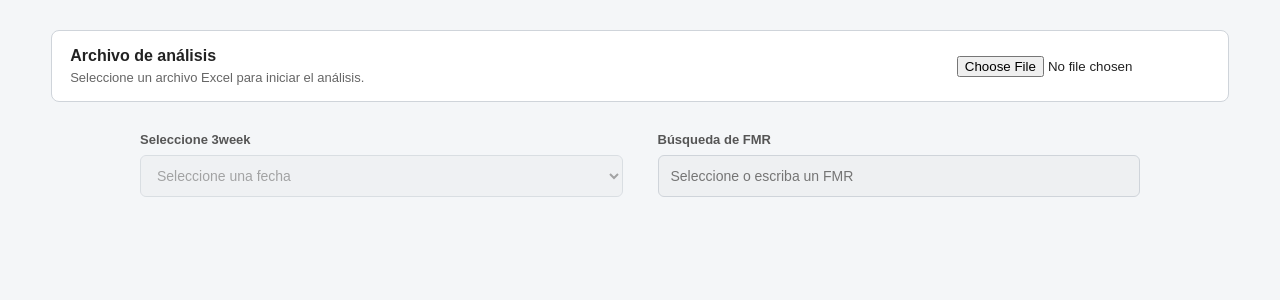
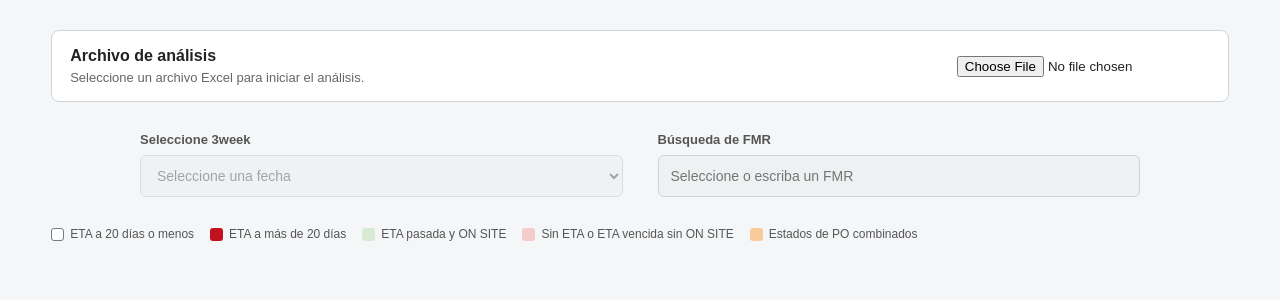
Before and after one commit to danpeq/bechtel-fmr, a Flask app: page / in a window 1280 px wide. Shown: the part 72-372 px from the top of the page. Run offline with Flask 3, Linux system fonts and the light colour scheme; some libraries are stand-ins or nearby versions.

Commit message:
Actualizar colores y formato de ETA en FMR

```diff
--- a/static/css/style.css
+++ b/static/css/style.css
@@ -592,6 +592,18 @@ header h1 {
         #e69138 !important;
 }
 
+.estado-white {
+    background-color: #fff !important;
+    border: 1px solid #727b85 !important;
+    color: #222 !important;
+}
+
+.estado-red-intense {
+    background-color: #c1121f !important;
+    border-color: #8f0b15 !important;
+    color: #fff !important;
+}
+
 /* ========================================================
    RESUMEN FMR
 ======================================================== */
@@ -951,33 +963,28 @@ header h1 {
     transform: translateY(-2px);
 }
 
-.paginacion-fmrs {
+.fmr-legend {
     display: flex;
     align-items: center;
-    justify-content: center;
-    gap: 14px;
-    margin: 0 0 22px;
+    flex-wrap: wrap;
+    gap: 8px 16px;
+    margin-top: 16px;
     color: #555;
-    font-size: 13px;
+    font-size: 12px;
 }
 
-.paginacion-fmrs[hidden] {
-    display: none;
+.fmr-legend-item {
+    display: inline-flex;
+    align-items: center;
+    gap: 6px;
 }
 
-.paginacion-fmrs button {
-    min-height: 36px;
-    padding: 7px 12px;
-    border: 1px solid #c7ccd1;
-    border-radius: 5px;
-    background: #fff;
-    color: #222;
-    cursor: pointer;
-}
-
-.paginacion-fmrs button:disabled {
-    cursor: not-allowed;
-    opacity: 0.5;
+.fmr-legend-item i {
+    display: inline-block;
+    width: 13px;
+    height: 13px;
+    flex: 0 0 13px;
+    border-radius: 3px;
 }
 
 .carga-datos {
--- a/static/js/app.js
+++ b/static/js/app.js
@@ -12,16 +12,9 @@ const estado = {
     fmrs: []
 };
 
-const FMRS_POR_PAGINA = 50;
-let paginaActualFMR = 0;
-
 const threeweekSelect = document.getElementById("threeweek-select");
 const fmrSearch = document.getElementById("fmr-search");
 const listaFMRsGeneral = document.getElementById("lista-fmrs-general");
-const paginacionFMR = document.getElementById("paginacion-fmrs");
-const paginaFMRLabel = document.getElementById("pagina-fmrs-label");
-const paginaFMRAnterior = document.getElementById("pagina-fmrs-anterior");
-const paginaFMRSiguiente = document.getElementById("pagina-fmrs-siguiente");
 const fmrOptions = document.getElementById("fmr-options");
 const infoSubsistema = document.getElementById("info-subsistema");
 const listaSubsistemas = document.getElementById("lista-subsistemas");
@@ -60,7 +53,9 @@ function fecha(valor) {
         return valor;
     }
     if (typeof valor === "number") {
-        return new Date(Date.UTC(1899, 11, 30) + valor * 86400000);
+        const resultado = new Date(1899, 11, 30);
+        resultado.setDate(resultado.getDate() + Math.floor(valor));
+        return resultado;
     }
     const valorTexto = texto(valor);
     if (!valorTexto) {
@@ -86,6 +81,21 @@ function fechaTexto(valor) {
         String(valorFecha.getMonth() + 1).padStart(2, "0"),
         valorFecha.getFullYear()
     ].join("/");
+}
+
+function formatoETA(valor) {
+    const valores = valor instanceof Date || typeof valor === "number"
+        ? [valor]
+        : texto(valor).replace(/[;\n]/g, ",").split(",").filter(Boolean);
+    const meses = ["Jan", "Feb", "Mar", "Apr", "May", "Jun", "Jul", "Aug", "Sep", "Oct", "Nov", "Dec"];
+
+    return valores.map(function(item) {
+        const valorFecha = fecha(item);
+        if (!valorFecha) {
+            return texto(item);
+        }
+        return `${meses[valorFecha.getMonth()]} ${String(valorFecha.getDate()).padStart(2, "0")} ${valorFecha.getFullYear()}`;
+    }).join(", ");
 }
 
 function limpiarFila(fila) {
@@ -157,7 +167,7 @@ function prepararDatos(workbook) {
 }
 
 function aplicarColor(elemento, color) {
-    elemento.classList.remove("estado-yellow", "estado-green", "estado-red", "estado-orange");
+    elemento.classList.remove("estado-yellow", "estado-green", "estado-red", "estado-orange", "estado-white", "estado-red-intense");
     elemento.classList.add(`estado-${color || "red"}`);
 }
 
@@ -212,7 +222,7 @@ function obtenerDatosFMR(fmr, subsistema = "") {
             status: texto(fila.STATUS),
             buyer: texto(fila.BUYER),
             expeditor: texto(fila.EXPEDITOR),
-            eta: texto(fila.ETA),
+            eta: formatoETA(fila.ETA),
             on_site: texto(fila["ON SITE"]),
             entregado: texto(fila.ENTREGADO),
             descripcion: texto(fila.DESCRIPCION),
@@ -236,8 +246,27 @@ function obtenerDatosFMR(fmr, subsistema = "") {
 }
 
 function obtenerColorFMR(datos) {
+    const hoy = new Date();
+    hoy.setHours(0, 0, 0, 0);
+    const diasFuturos = (datos.procurement || []).flatMap(function(registro) {
+        return texto(registro.eta).replace(/[;\n]/g, ",").split(",").map(fecha).filter(function(valorFecha) {
+            return valorFecha && valorFecha > hoy;
+        }).map(function(valorFecha) {
+            const fechaUTC = Date.UTC(valorFecha.getFullYear(), valorFecha.getMonth(), valorFecha.getDate());
+            const hoyUTC = Date.UTC(hoy.getFullYear(), hoy.getMonth(), hoy.getDate());
+            return Math.round((fechaUTC - hoyUTC) / 86400000);
+        });
+    });
+
+    if (diasFuturos.length) {
+        return Math.min(...diasFuturos) <= 20 ? "white" : "red-intense";
+    }
+
     const colores = [...new Set((datos.pos || []).map(function(item) { return item.color; }))];
-    return colores.length >= 2 ? "orange" : (colores[0] || "red");
+    if (colores.length >= 2) {
+        return "orange";
+    }
+    return colores[0] === "yellow" ? "red" : (colores[0] || "red");
 }
 
 function crearBoton(textoBoton, clase, color, alClick) {
@@ -254,22 +283,13 @@ function crearBoton(textoBoton, clase, color, alClick) {
 
 function cargarTodasLasFMR() {
     listaFMRsGeneral.innerHTML = "";
-    const totalPaginas = Math.max(1, Math.ceil(estado.fmrs.length / FMRS_POR_PAGINA));
-    paginaActualFMR = Math.min(paginaActualFMR, totalPaginas - 1);
-    const inicio = paginaActualFMR * FMRS_POR_PAGINA;
-
-    estado.fmrs.slice(inicio, inicio + FMRS_POR_PAGINA).forEach(function(fmr) {
+    estado.fmrs.forEach(function(fmr) {
         const datos = obtenerDatosFMR(fmr);
         listaFMRsGeneral.appendChild(crearBoton(fmr, "fmr-general-item", obtenerColorFMR(datos), function() {
             fmrSearch.value = fmr;
             buscarFMR(fmr);
         }));
     });
-
-    paginacionFMR.hidden = estado.fmrs.length <= FMRS_POR_PAGINA;
-    paginaFMRLabel.textContent = `${paginaActualFMR + 1} / ${totalPaginas}`;
-    paginaFMRAnterior.disabled = paginaActualFMR === 0;
-    paginaFMRSiguiente.disabled = paginaActualFMR >= totalPaginas - 1;
 }
 
 function cargar3Week() {
@@ -479,7 +499,6 @@ async function procesarArchivoLocal(contenido, nombre, guardar = true) {
         const workbook = XLSX.read(contenido, { type: "array", cellDates: true });
         prepararDatos(workbook);
         estado.cargado = true;
-        paginaActualFMR = 0;
         threeweekSelect.disabled = false;
         fmrSearch.disabled = false;
         estadoCarga.textContent = `${nombre} cargado. El análisis se ejecuta en el navegador.`;
@@ -524,8 +543,6 @@ async function restaurarWorkbookLocal() {
     }
 }
 
-restaurarWorkbookLocal();
-
 threeweekSelect.addEventListener("change", function() {
     threeweekSeleccionado = this.value.trim();
     if (!threeweekSeleccionado) {
@@ -549,16 +566,4 @@ fmrSearch.addEventListener("change", function() {
     buscarFMR(this.value);
 });
 
-paginaFMRAnterior.addEventListener("click", function() {
-    if (paginaActualFMR > 0) {
-        paginaActualFMR -= 1;
-        cargarTodasLasFMR();
-    }
-});
-
-paginaFMRSiguiente.addEventListener("click", function() {
-    if ((paginaActualFMR + 1) * FMRS_POR_PAGINA < estado.fmrs.length) {
-        paginaActualFMR += 1;
-        cargarTodasLasFMR();
-    }
-});
+restaurarWorkbookLocal();
--- a/templates/index.html
+++ b/templates/index.html
@@ -127,17 +127,19 @@
 
     </div>
 
+        <div class="fmr-legend" aria-label="Leyenda de colores de FMR">
+            <span class="fmr-legend-item"><i class="estado-white"></i>ETA a 20 días o menos</span>
+            <span class="fmr-legend-item"><i class="estado-red-intense"></i>ETA a más de 20 días</span>
+            <span class="fmr-legend-item"><i class="estado-green"></i>ETA pasada y ON SITE</span>
+            <span class="fmr-legend-item"><i class="estado-red"></i>Sin ETA o ETA vencida sin ON SITE</span>
+            <span class="fmr-legend-item"><i class="estado-orange"></i>Estados de PO combinados</span>
+        </div>
+
         <div
             id="lista-fmrs-general"
             class="fmrs-general-container"
         >
         </div>
-
-        <nav id="paginacion-fmrs" class="paginacion-fmrs" aria-label="Paginación de FMR" hidden>
-            <button id="pagina-fmrs-anterior" type="button" disabled>Anterior</button>
-            <span id="pagina-fmrs-label" aria-live="polite">1 / 1</span>
-            <button id="pagina-fmrs-siguiente" type="button" disabled>Siguiente</button>
-        </nav>
 
 
     <!-- ==================================================
```
Also changed, not shown: index.html (+8 -6 lines).
